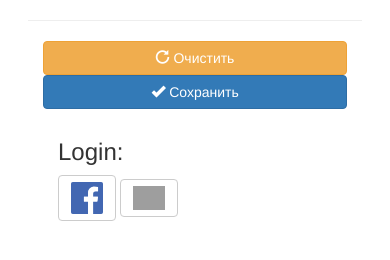
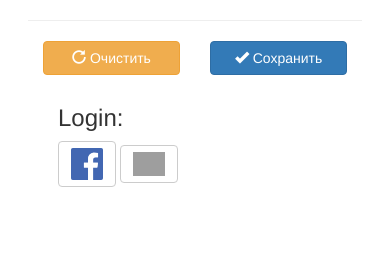
Before and after one commit to demidov91/select-by, a Django app: page /config/ in a window 390 px wide. Shown: the part 570-830 px from the top of the page. Run offline with Django 3.2, Linux system fonts and the light colour scheme; data that the repository does not hold is empty; some libraries are stand-ins or nearby versions; grey boxes are pictures that could not be loaded.

Commit message:
Fix mobile layout

```diff
--- a/exchange/static/css/style.css
+++ b/exchange/static/css/style.css
@@ -33,6 +33,7 @@ table.tablesorter td.is-best{
 }
 
 
+.rates-counter--left{width: 280px;}
 .rates-counter--left>.row {
     margin-top: 1em;
 }
--- a/exchange/templates/config.html
+++ b/exchange/templates/config.html
@@ -22,13 +22,13 @@
             <hr>
             <div class="editor-right--block">
                 <div class="row">
-                    <div class="col-md-6">
+                    <div class="col-xs-6">
                         <button class="btn btn-warning js-clear map-action">
                             <span class="glyphicon glyphicon-repeat" aria-hidden="true"></span>
                             {% trans "Clear" %}
                         </button>
                     </div>
-                    <div class="col-md-6">
+                    <div class="col-xs-6">
                         <button class="btn btn-primary js-save map-action">
                             <span class="glyphicon glyphicon-ok" aria-hidden="true"></span>
                             {% trans "Save" %}
@@ -60,15 +60,15 @@
                 {% with auth_process=is_authenticated|yesno:"connect,login" %}
                     {% url "config" as this_page %}
 
-                    <div class="row col-md-12">
-                        <div class="col-md-4">
+                    <div class="row col-sm-12">
+                        <div class="col-sm-4">
                             {% if is_authenticated %}
                             <h3>{% trans 'Attach:' %}</h3>
                             {% else %}
                             <h3>{% trans 'Login:' %}</h3>
                             {% endif %}
                         </div>
-                        <div class="col-md-8 map-action--login-cell">
+                        <div class="col-sm-8 map-action--login-cell">
                             <!-- <a class="btn btn-default" href="{% provider_login_url "twitter" process=auth_process next=this_page %}">
                                 <img width="32" src="https://twitter.com/favicon.ico" alt="twitter"/>
                             </a> -->
```
Also changed, not shown: exchange/templates/rates.html (+13 -13 lines), locale/be/LC_MESSAGES/django.po, locale/ru/LC_MESSAGES/django.po.
